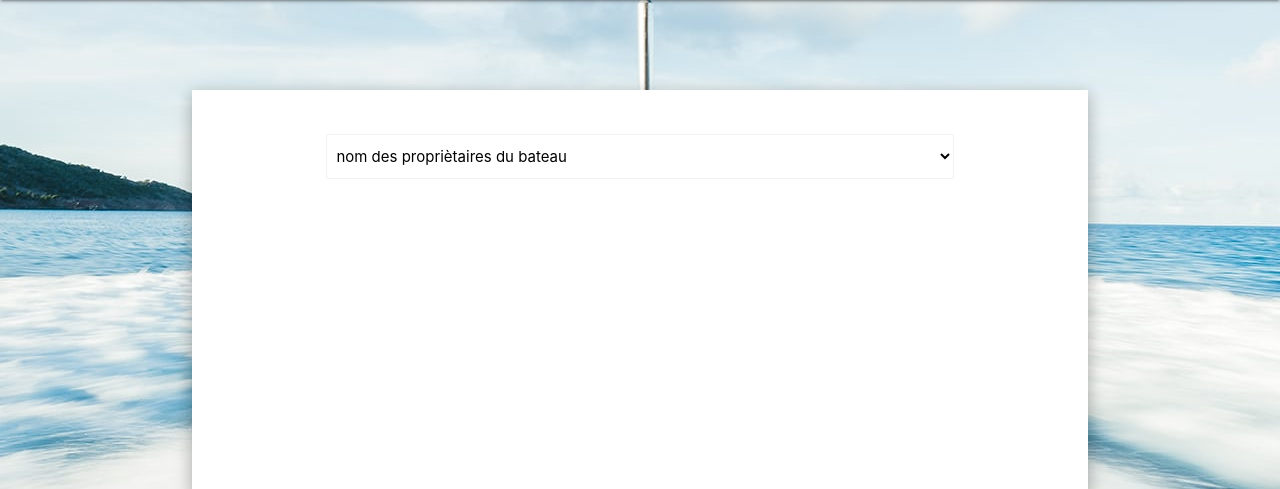
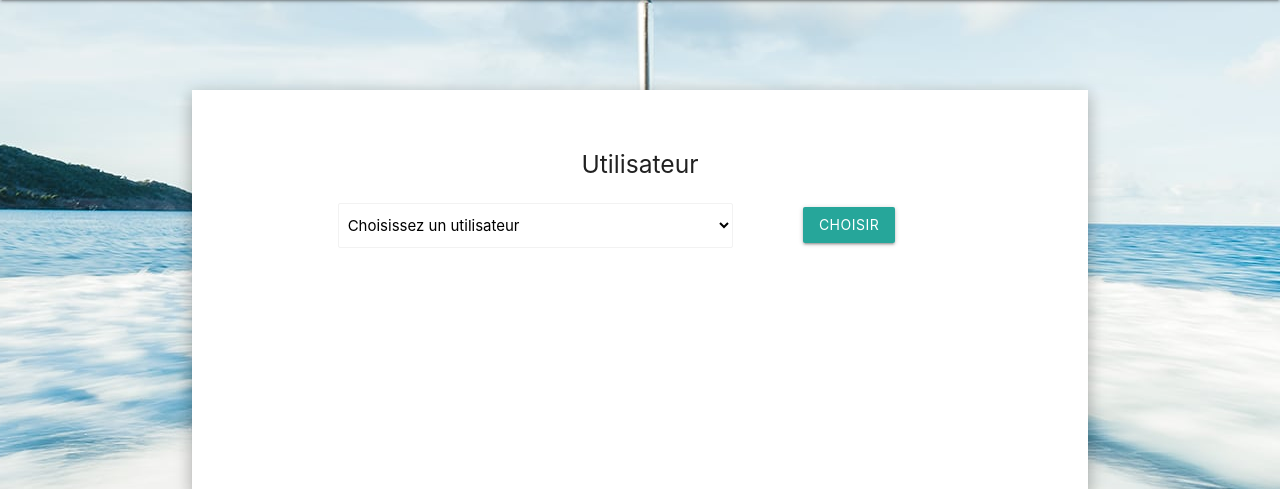
Before and after one commit to mfresi/ProjetGPS, a PHP site: page /bateau.php in a window 1280 px wide. Shown: the part 64-553 px from the top of the page. Run offline with PHP 8.4, Linux system fonts and the light colour scheme; data comes from the database, SQL or seed files in the repository.

Commit message:
page bateau user + bdd

```diff
--- a/bateau.php
+++ b/bateau.php
@@ -26,11 +26,28 @@
     <div class="white container z-depth-3" style="min-height:50vh;">
         <div class="container" style="margin-top : 10%; padding-top : 5%; padding-bottom : 5%; margin-bottom : 10%;">
             <div class="center-align">
-                <select class="browser-default">
-                    <option value="" disabled selected>nom des propriètaires du bateau</option>
-                    <option value="1"><?php $name = $bateau->afficherName()?></option>
-                </select>
+                <h5>Utilisateur</h5>
             </div>
+            <div class="row">
+                <form method="post" action="">
+                    <div class="row valign-wrapper center-align">
+                        <div class="input-field col s8">
+                            <select class="browser-default" name="selectUser">
+                                <option value="" disabled selected>Choisissez un utilisateur</option>
+                                <?php $bateau->afficherUser() ?>
+                            </select>
+                        </div>
+                        <div class="input-field col s4">
+                            <button class="btn waves-effect waves-light" type="submit" name="submitUser">Choisir</button>
+                        </div>
+                    </div>
+                </form>
+            </div>
+        <?php
+            if(isset($_POST['submitUser'])){
+                $bateau->AfficherBateau($_POST['selectUser']);
+            }
+        ?>
         </div>
     </div>
     <script type="text/javascript" src="js/materialize.min.js"></script>
--- a/class_bateau.php
+++ b/class_bateau.php
@@ -1,13 +1,48 @@
 <?php
 class bateau
 {
-    public function afficherName()
+    private $_bdd;
+
+    public function __construct(){
+        $this->_bdd = new PDO('mysql:host=localhost; dbname=geoboat; charset=utf8', 'root', '');
+    }
+    public function afficherUser()
     {
-
-        $bdd = new PDO('mysql:host=localhost; dbname=geoboat; charset=utf8', 'root', '');
-        $response = $bdd->query("SELECT * FROM bateau ");
+        $response = $this->_bdd->query("SELECT * FROM user");
         while ($donneesBrutes = $response->fetch()) {
-            echo "<tr><td>" . $donneesBrutes['nom'] . "</td>";
+            echo "<option value='".$donneesBrutes['id_user']."'>".$donneesBrutes['nom']." ".$donneesBrutes['prenom']."</option>";
         }
     }
+    public function afficherBateau($iduser){
+        $requeteBateau = $this->_bdd->query("SELECT * FROM `bateau` INNER JOIN `assoc_bateau-user` ON `bateau`.id_bateau = `assoc_bateau-user`.id_bateau AND `assoc_bateau-user`.id_user = ".$iduser);
+        $donneesBateau = $requeteBateau->fetch();
+        echo "
+        <div class='center-align'>
+            <h5>Bateau<i class='material-icons'>directions_boat</i></h5>
+        </div>
+        <table>
+            <thead>
+                <tr>
+                    <th>Nom</th>
+                    <th>Marque</th>
+                    <th>Type</th>
+                    <th>Vitesse</th>
+                    <th>Longitude</th>
+                    <th>Latitude</th>
+                </tr>
+            </thead>
+
+            <tbody>
+                <tr>
+                    <td>".$donneesBateau['nom']."</td>
+                    <td>".$donneesBateau['marque']."</td>
+                    <td>".$donneesBateau['type']."</td>
+                    <td>".$donneesBateau['vitesse']." km/h</td>
+                    <td>".$donneesBateau['longitude']."</td>
+                    <td>".$donneesBateau['latitude']."</td>
+                </tr>
+            </tbody>
+        </table>
+        ";
+    }
 }
```
Also changed, not shown: geoboat.sql (+21 -2 lines).
